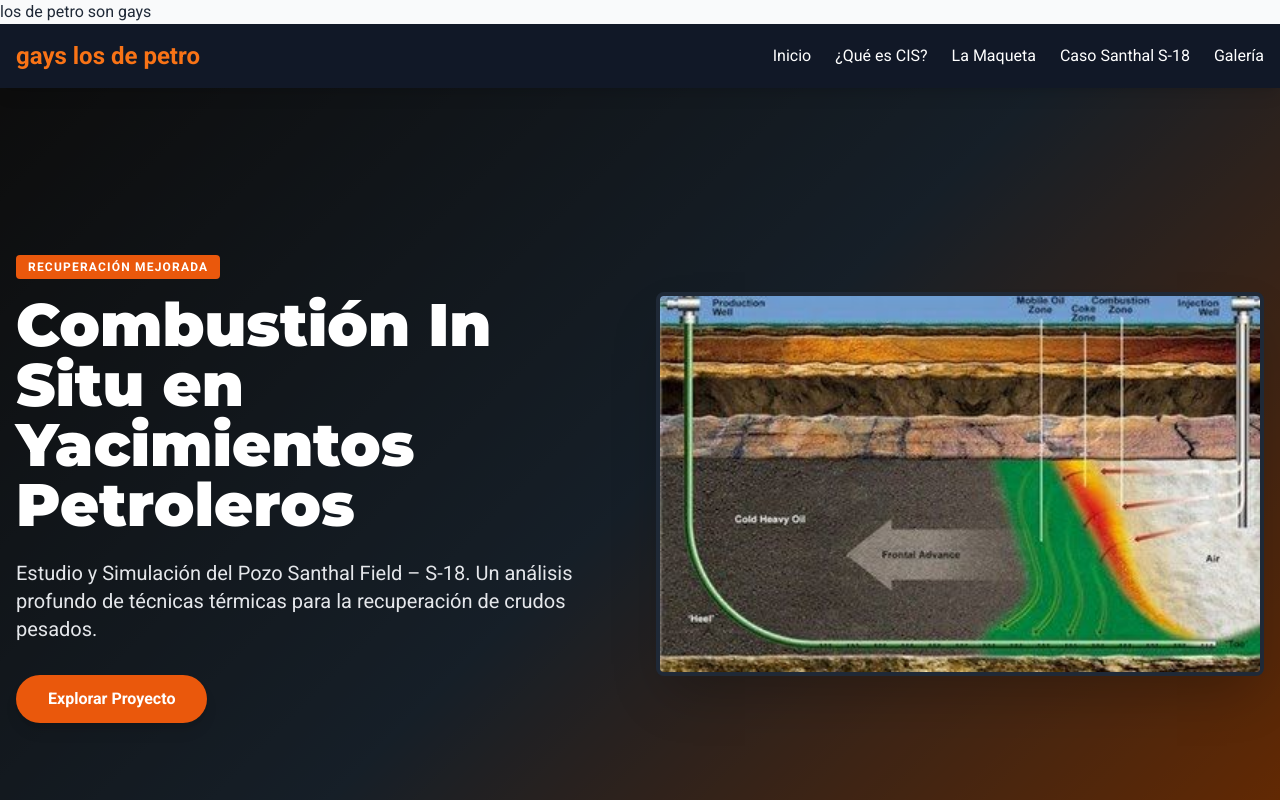
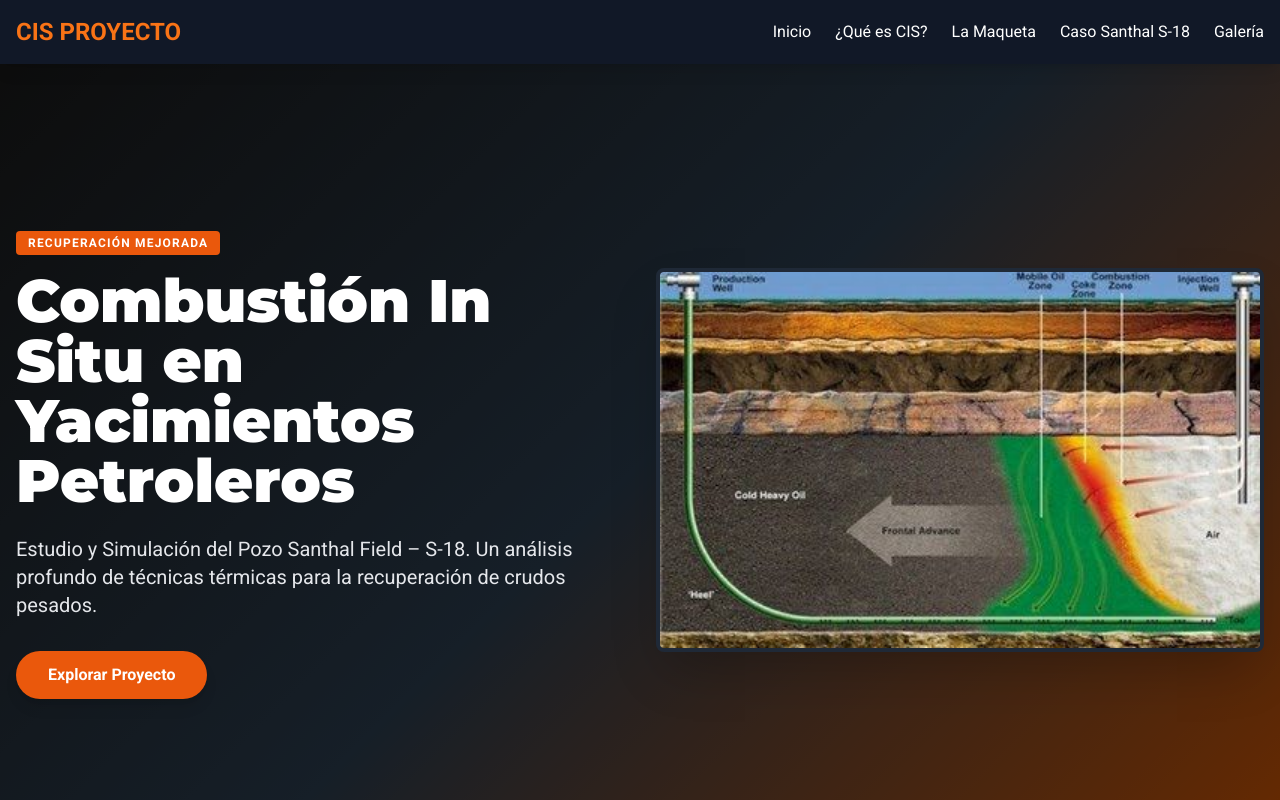
Before and after one commit to MontseValenti16/Landingpetro, a plain HTML site: page index.html in a window 1280 px wide. Shown: the top 800 px of the page. Drawn offline with nearby package versions, Linux system fonts and the light colour scheme.

Commit message:
Added: message deleted

```diff
--- a/index.html
+++ b/index.html
@@ -72,10 +72,9 @@
 </head>
 <body class="bg-gray-50 text-gray-800">
 
-    los de petro son gays
     <nav class="bg-gray-900 text-white sticky top-0 z-50 shadow-lg">
         <div class="container mx-auto px-4 py-4 flex justify-between items-center">
-            <div class="text-2xl font-bold text-orange-500">gays los de petro</div>
+            <div class="text-2xl font-bold text-orange-500">CIS PROYECTO</div>
             <div class="hidden md:flex space-x-6">
                 <a href="#inicio" class="nav-link hover:text-orange-400 transition">Inicio</a>
                 <a href="#concepto" class="nav-link hover:text-orange-400 transition">¿Qué es CIS?</a>
```
